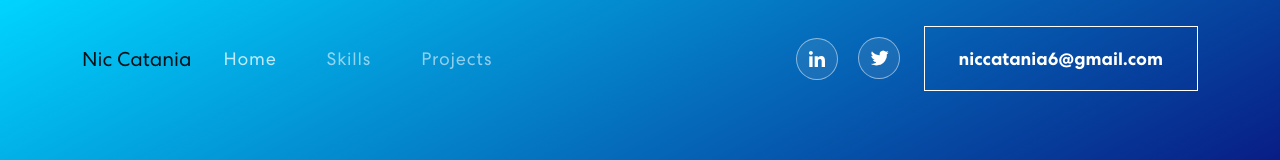
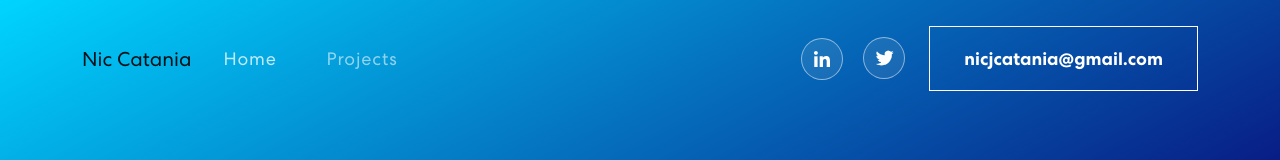
Before and after one commit to Niccatania/react_practice, a React (Create React App) app: page / in a window 1280 px wide. Shown: the top 160 px of the page. Built offline with nearby package versions, Linux system fonts and the light colour scheme.

Commit message:
email update

```diff
--- a/src/components/NavBar.js
+++ b/src/components/NavBar.js
@@ -4,9 +4,6 @@ import Navbar from "react-bootstrap/Navbar";
 import { useState, useEffect } from "react";
 import {Link} from "react-router-dom"
 import navIcon1 from '../assets/img/nav-icon1.svg';
-import logo from "../assets/img/logo.svg";
-import linked from "../assets/img/linked.png";
-import email from "../assets/img/email.png"
 import twitt from "../assets/img/twitt.png";
 
 export const NavBar = () => {
@@ -41,9 +38,8 @@ export const NavBar = () => {
         <Navbar.Collapse id="basic-navbar-nav">
           <Nav className="me-auto linkClass">
             <Nav.Link href="#home" className={activeLink === 'home' ? 'active navbar-link': 'navbar-link'} onClick={ () => onUpdateActiveLink('home')} >Home</Nav.Link>
-             <Nav.Link href="#skills" className={activeLink === 'skills' ? 'active navbar-link': 'navbar-link'} onClick={ () => onUpdateActiveLink('skills')}>Skills</Nav.Link>
             <Nav.Link href="#projects" className={activeLink === 'projects' ? 'active navbar-link': 'navbar-link'} onClick={ () => onUpdateActiveLink('projects')}>Projects</Nav.Link>
-            {/*<Nav.Link href="#design" className={activeLink === 'design' ? 'active navbar-link': 'navbar-link'} onClick={ () => onUpdateActiveLink('design')}><Link to="/Design">Design</Link></Nav.Link> */}
+
           </Nav>
           <span className="navbar-text">
             <div className="social-icon">
@@ -53,7 +49,7 @@ export const NavBar = () => {
             <a href="https://twitter.com/NicCatania"><img src={twitt} alt="twitter" /></a>
             </div>
             <button className="vvd" onClick={()=> console.log("connect")}><span>
-               niccatania6@gmail.com</span></button>
+            nicjcatania@gmail.com</span></button>
           </span>
         </Navbar.Collapse>
       </Container>
```
Also changed, not shown: src/App.css (+7 -0 lines).
